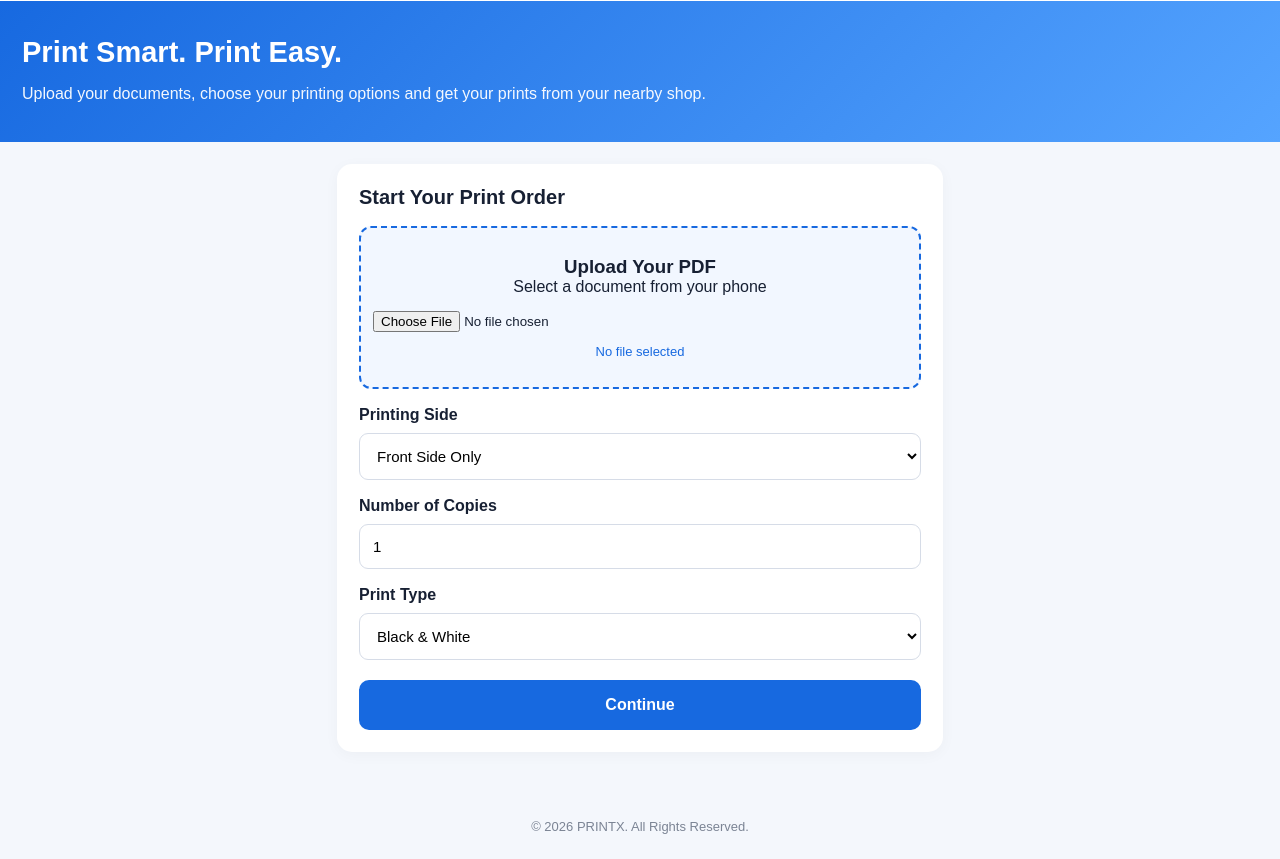
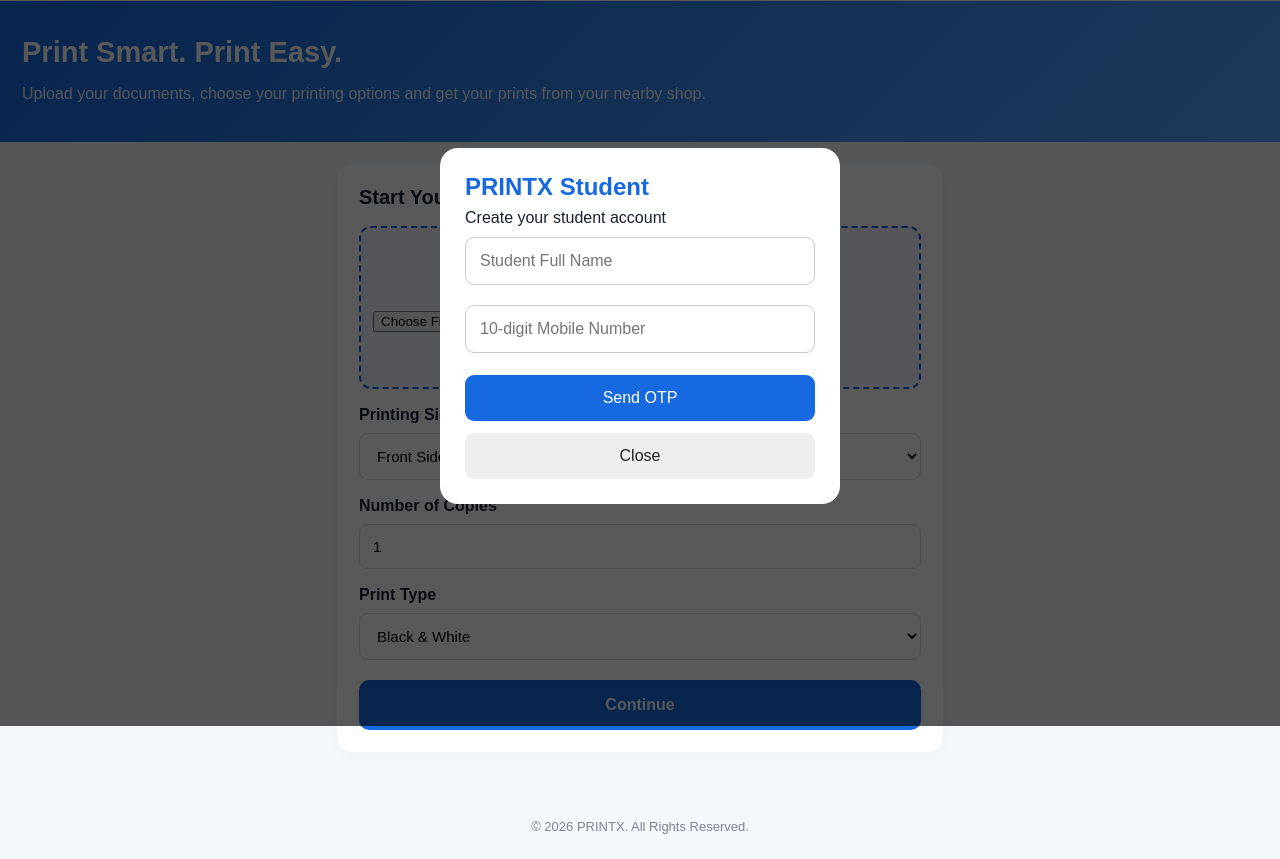
Before and after one commit to rp08010510-spec/PRINTX, a plain HTML site: page index.html in a window 1280 px wide. Both pictures are taken after a click on the button "Login". Shown: the part 74-933 px from the top of the page. Drawn offline with Linux system fonts and the light colour scheme.

Commit message:
Update index.html

```diff
--- a/index.html
+++ b/index.html
@@ -236,5 +236,139 @@ function placeOrder() {
 }
 </script>
 
+<!-- PRINTX STUDENT LOGIN -->
+<style>
+.login-overlay {
+  display: none;
+  position: fixed;
+  inset: 0;
+  background: rgba(0,0,0,.65);
+  z-index: 999;
+  align-items: center;
+  justify-content: center;
+  padding: 18px;
+}
+
+.login-box {
+  background: white;
+  width: 100%;
+  max-width: 400px;
+  padding: 25px;
+  border-radius: 18px;
+  color: #172033;
+}
+
+.login-box h2 {
+  color: #1769e0;
+  margin-bottom: 8px;
+}
+
+.login-box input {
+  width: 100%;
+  padding: 14px;
+  margin: 10px 0;
+  border: 1px solid #ccc;
+  border-radius: 9px;
+  font-size: 16px;
+}
+
+.login-box button {
+  width: 100%;
+  padding: 14px;
+  background: #1769e0;
+  color: white;
+  border: none;
+  border-radius: 9px;
+  margin-top: 12px;
+  font-size: 16px;
+}
+
+.close-login {
+  background: #eee !important;
+  color: #222 !important;
+}
+
+#otpArea {
+  display: none;
+}
+</style>
+
+<div class="login-overlay" id="studentLogin">
+  <div class="login-box">
+    <h2>PRINTX Student</h2>
+    <p>Create your student account</p>
+
+    <div id="detailsArea">
+      <input id="studentName"
+        type="text"
+        placeholder="Student Full Name">
+
+      <input id="studentMobile"
+        type="tel"
+        placeholder="10-digit Mobile Number"
+        maxlength="10">
+
+      <button onclick="sendStudentOTP()">
+        Send OTP
+      </button>
+    </div>
+
+    <div id="otpArea">
+      <p>Enter the OTP sent to your mobile.</p>
+      <input id="studentOTP"
+        type="text"
+        placeholder="Enter OTP"
+        maxlength="6">
+
+      <button onclick="verifyStudentOTP()">
+        Verify OTP
+      </button>
+    </div>
+
+    <button class="close-login"
+      onclick="closeStudentLogin()">
+      Close
+    </button>
+
+    <p id="loginMessage"></p>
+  </div>
+</div>
+
+<script>
+const loginButton = document.querySelector(".login");
+
+if (loginButton) {
+  loginButton.onclick = function() {
+    document.getElementById("studentLogin").style.display = "flex";
+  };
+}
+
+function closeStudentLogin() {
+  document.getElementById("studentLogin").style.display = "none";
+}
+
+function sendStudentOTP() {
+  const name = document.getElementById("studentName").value.trim();
+  const mobile = document.getElementById("studentMobile").value.trim();
+
+  if (!name) {
+    alert("Please enter your name");
+    return;
+  }
+
+  if (!/^[6-9]\d{9}$/.test(mobile)) {
+    alert("Enter a valid 10-digit mobile number");
+    return;
+  }
+
+  alert("Student details accepted. Real OTP service is not connected yet.");
+}
+
+function verifyStudentOTP() {
+  alert("OTP verification will be activated after backend setup.");
+}
+</script>
+<!-- END PRINTX STUDENT LOGIN -->
+
 </body>
 </html>
```
